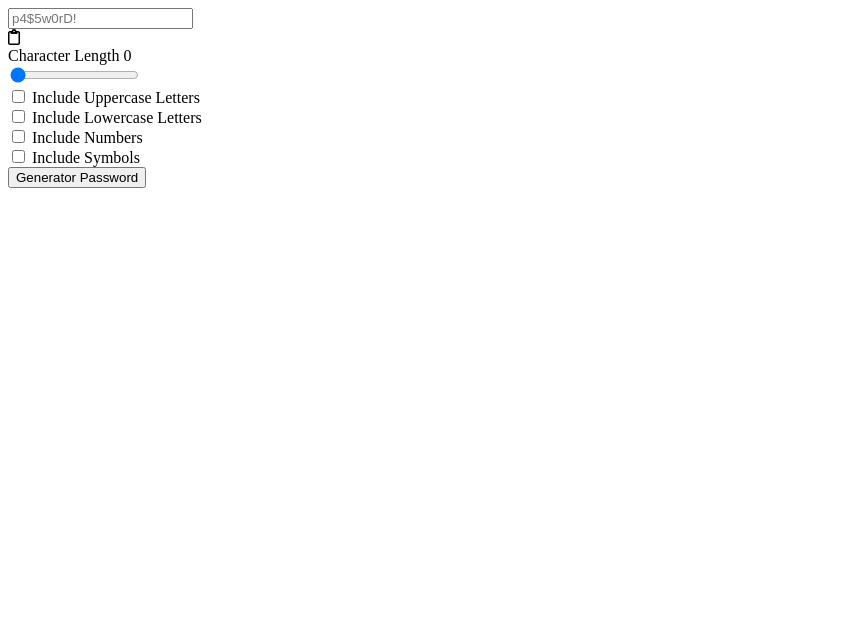
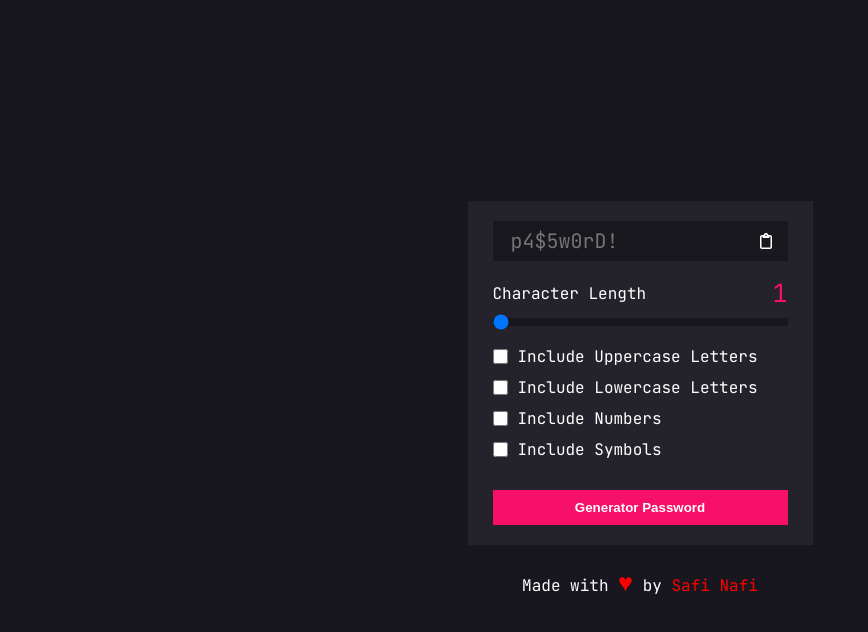
Before and after one commit to Safi100/Password-Generator-JS, a plain HTML site: page index.html in a window 1280 px wide. Shown: the whole page, without its empty margins (0-868 px from the left). Drawn offline with Linux system fonts and the light colour scheme.

Commit message:
finish design

```diff
--- a/index.html
+++ b/index.html
@@ -11,15 +11,15 @@
 <body>
     <div class="container">
         <div class="password_container">
-            <input type="text" placeholder="p4$5w0rD!" readonly>
+            <input id="password" type="text" placeholder="p4$5w0rD!" readonly>
             <div class="copy"><i class="far fa-clipboard"></i></div>
         </div>
         <form class="password_form">
             <div class="char_container">
                 <span class="char_word">Character Length</span>
-                <span class="char_length">0</span>
+                <span class="char_length">1</span>
             </div>
-            <div class="range_container"><input class="range" type="range" value="0" min="0" max="20"></div>
+            <div class="range_container"><input class="range" type="range" value="0" min="1" max="20"></div>
             <div class="check_div"><input type="checkbox" id="Uppercase"> <label for="Uppercase">Include Uppercase Letters</label></div>
             <div class="check_div"><input type="checkbox" id="Lowercase"> <label for="Lowercase">Include Lowercase Letters</label></div>
             <div class="check_div"><input type="checkbox" id="Numbers"> <label for="Numbers">Include Numbers</label></div>
@@ -27,6 +27,7 @@
             <button class="generate_btn">Generator Password</button>
         </form>
     </div>
+    <p class="name">Made with <span class="heart">&hearts;</span> by <a href="https://github.com/Safi100">Safi Nafi</a></p>
 </body>
 <script src="script.js"></script>
 </html>
--- a/style.css
+++ b/style.css
@@ -0,0 +1,127 @@
+@import url('https://fonts.googleapis.com/css2?family=JetBrains+Mono:wght@400;700&display=swap');
+
+:root {
+    --bg:#18171F;
+    --container__bg:#24232C;
+    --primary:#F61067;
+    --White:#fff;
+    --font:'JetBrains Mono', monospace;
+
+}
+*,*::before,*::after{
+    margin: 0;
+    padding: 0;
+    box-sizing: border-box;
+}
+body{
+    font-family: var(--font);
+    display: flex;
+    align-items: center;
+    justify-content: center;
+    flex-direction: column;
+    background: var(--bg);
+    min-height: 100vh;
+    gap: 20px;
+}
+input {
+    font-family: var(--font);
+}
+.container{
+    width: 90%;
+    max-width: 345px;
+    background: var(--container__bg);
+    padding: 20px 25px;
+    color: var(--White);
+}
+.password_container{
+    width: 100%;
+    display: flex;
+    background: rgba(0, 0,0,0.3);
+    margin-bottom: 15px;
+}
+.password_container input{
+    flex: 5;
+    background: transparent;
+    outline: 0;
+    cursor: unset;
+    border: 0;
+    padding: 7px 18px;
+    width: 100%;
+    font-size: 20px;
+}
+.password_container .copy{
+    flex: 1;
+}
+.password_form{
+    display: flex;
+    flex-direction: column;
+}
+.char_container{
+    display: flex;
+    justify-content: space-between;
+    align-items: center;
+}
+.char_length{
+    color: var(--primary);
+    font-size: 25px;
+}
+.range_container{
+    margin-bottom: 15px;
+}
+.range_container input{
+    width: 100%;
+    -webkit-appearance: none;
+    outline: none;
+    background: #18171F;
+    height: 8px;
+    position: relative;
+}
+.check_div{
+    display: flex;
+    align-items: center;
+    gap: 10px;
+    margin-bottom: 10px;
+}
+.check_div input{
+    /* -webkit-appearance: none; */
+    width: 15px;
+    height: 15px;
+    background: var(--primary);
+}
+
+.generate_btn{
+    font-weight: 700;
+    background: var(--primary);
+    border: 0;
+    color: var(--White);
+    padding: 10px 0;
+    cursor: pointer;
+    margin-top: 20px;
+}
+
+#password{
+    color: var(--White);
+}
+
+.copy{
+    display: flex;
+    align-items: center;
+    justify-content: center;
+    cursor: pointer;
+}
+.copy:hover i{
+    color: var(--primary);
+}
+.name{
+    color: var(--White);
+    width: 100%;
+    text-align: center;
+}
+.name .heart{
+    color: red;
+    font-size: 25px;
+}
+.name a{
+    color: red;
+    text-decoration: none;
+}
```
